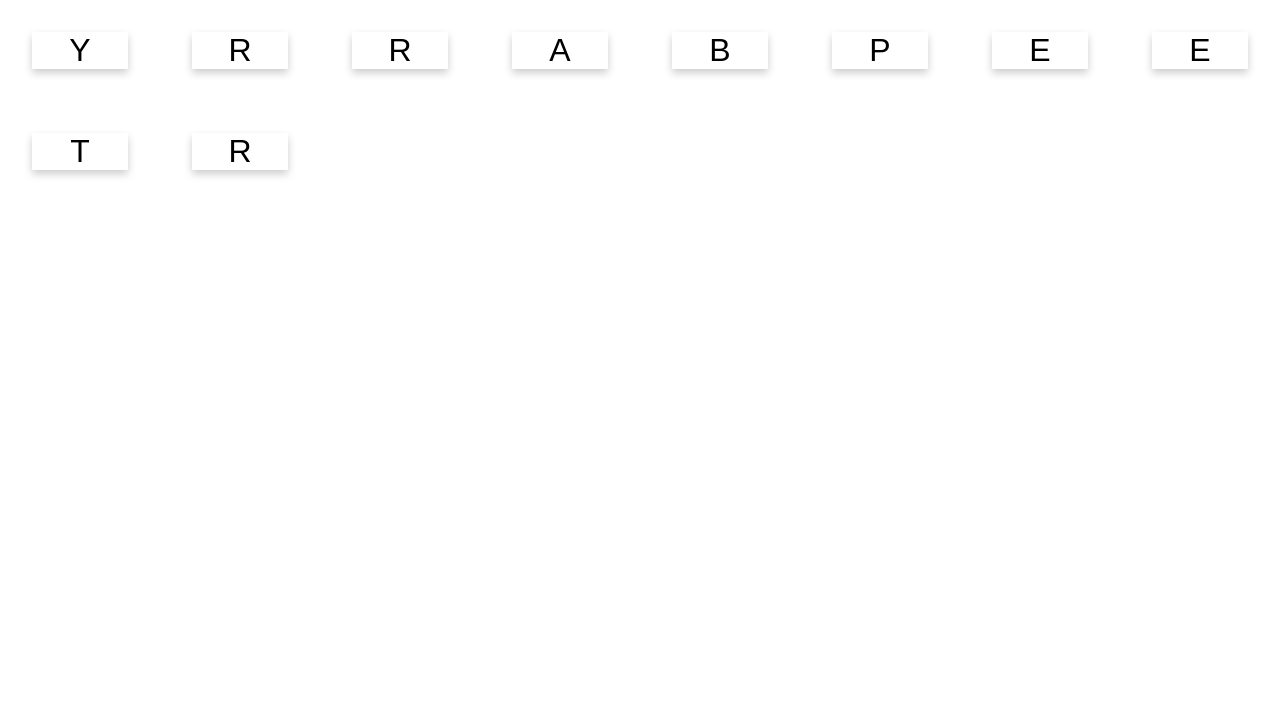
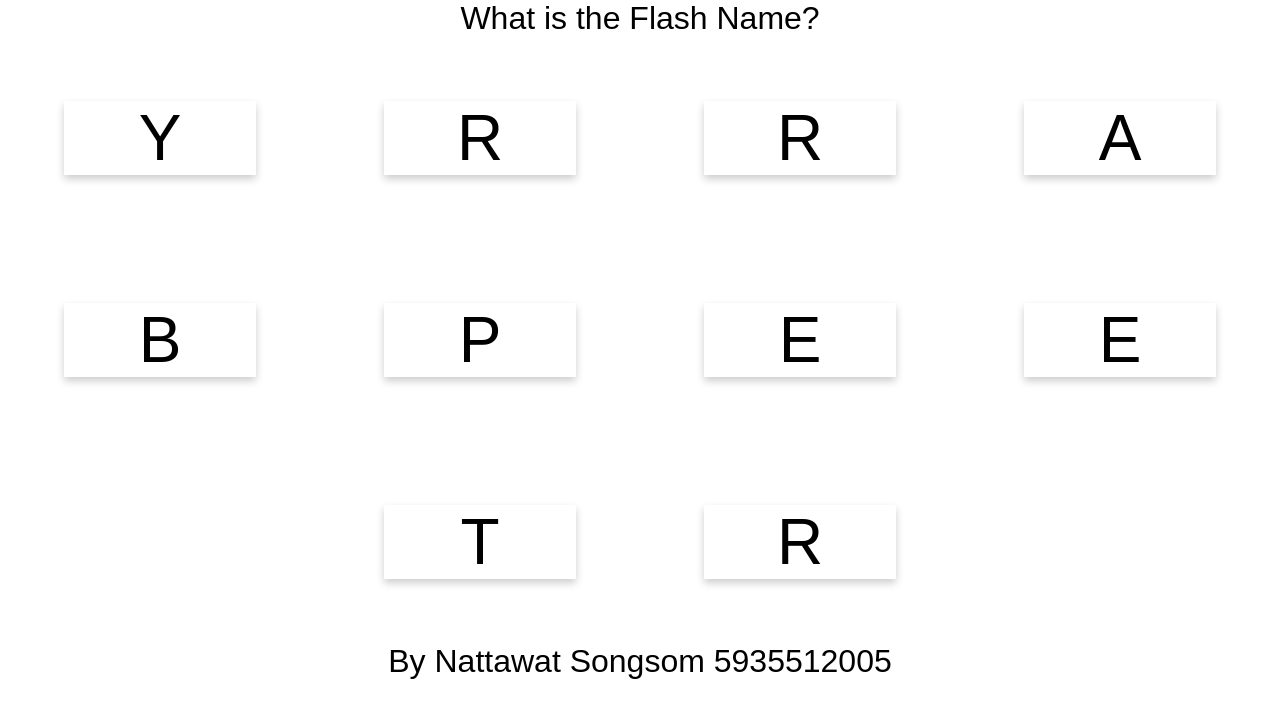
Before and after one commit to 62theories/3SA03-work, a React (Create React App) app in the folder card-game/: page / in a window 1280 px wide. Shown: the top 718 px of the page. Built offline with nearby package versions, Linux system fonts and the light colour scheme.

Commit message:
change design

```diff
--- a/card-game/src/App.css
+++ b/card-game/src/App.css
@@ -2,8 +2,8 @@
   text-align: center;
 }
 .activeCard {
- color: red;
- background: pink;
+ color: white;
+ background: lightgreen;
 }
 .App-logo {
   animation: App-logo-spin infinite 20s linear;
@@ -35,6 +35,11 @@
  user-select: none;
 }
 
+.toTheCenter{
+  font-size: 2em;
+  text-align: center;
+}
+
 @keyframes App-logo-spin {
   from { transform: rotate(0deg); }
   to { transform: rotate(360deg); }
--- a/card-game/src/App.js
+++ b/card-game/src/App.js
@@ -8,7 +8,12 @@ class App extends Component
 	 render() {
  				return (
  						<div>
- 							<WordCard value="BARRY"/>
+ 							<div className = "toTheCenter">
+ 								What is the Flash Name?
+ 								<WordCard value="BARRY"/>
+ 								By Nattawat Songsom
+ 									5935512005
+ 							</div>
  						</div>
  						);
  			  }
```
